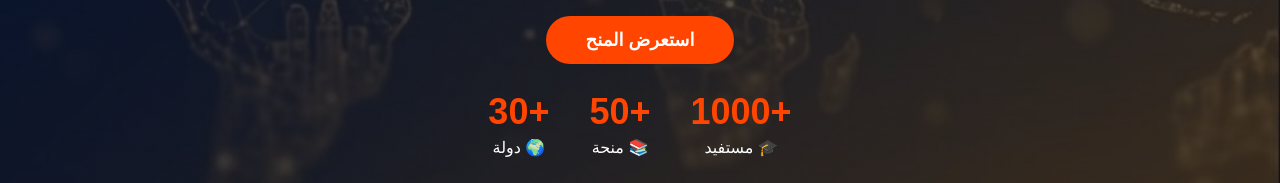
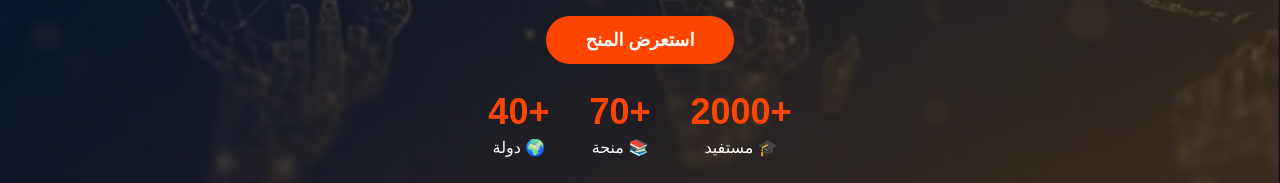
Before and after one commit to molim-team/molim-js, a Next.js app: page / in a window 1280 px wide. Shown: the part 480-663 px from the top of the page. Built offline with nearby package versions, Linux system fonts and the light colour scheme; no server answers.

Commit message:
update numbers

```diff
--- a/src/components/home/HeroSection.jsx
+++ b/src/components/home/HeroSection.jsx
@@ -11,15 +11,15 @@ export default function HeroSection() {
       <Link href="/scholarships" className="btn-main">استعرض المنح</Link>
       <section className="stats-section">
         <div className="stat-item">
-          <span className="stat-number">+1000</span>
+          <span className="stat-number">+2000</span>
           <span className="stat-label">🎓 مستفيد</span>
         </div>
         <div className="stat-item">
-          <span className="stat-number">+50</span>
+          <span className="stat-number">+70</span>
           <span className="stat-label">📚 منحة</span>
         </div>
         <div className="stat-item">
-          <span className="stat-number">+30</span>
+          <span className="stat-number">+40</span>
           <span className="stat-label">🌍 دولة</span>
         </div>
       </section>
```
